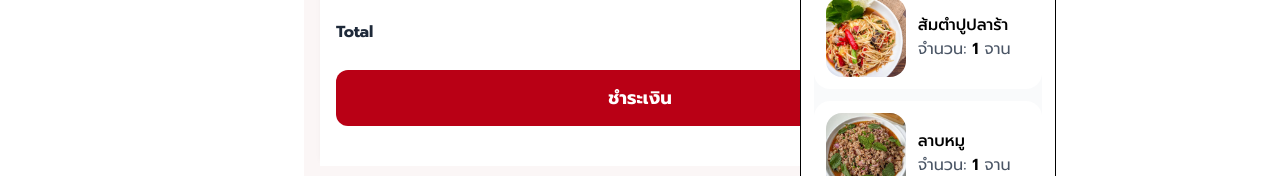
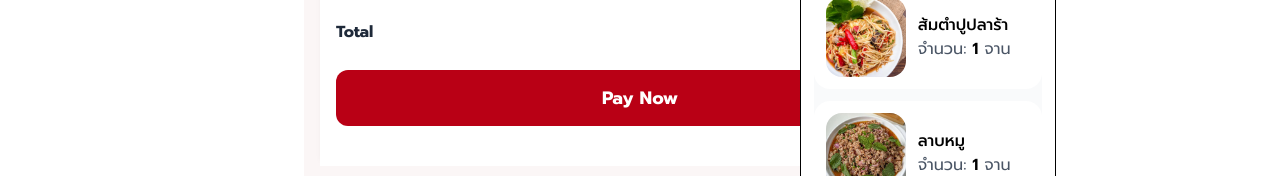
Before and after one commit to PloyIIV/group-i-project, a React (Vite) app: page /cart in a window 1280 px wide. Shown: the part 713-889 px from the top of the page. Built offline with nearby package versions, Linux system fonts and the light colour scheme.

Commit message:
Add paynow

```diff
--- a/src/pages/05_CartItemAndTotal.jsx
+++ b/src/pages/05_CartItemAndTotal.jsx
@@ -120,9 +120,9 @@ const CartItemAndTotal = () => {
           <span className="font-bold text-xl">{total} Baht</span>
         </div>
 
-        {/* ปุ่ม Checkout / ชำระเงิน */}
+        {/* ปุ่ม Checkout / Pay Now */}
         <button className="w-full bg-[#b90015] text-white py-3.5 rounded-xl font-bold text-lg hover:bg-red-800 transition cursor-pointer">
-          ชำระเงิน
+          Pay Now
         </button>
       </div>
 
```
